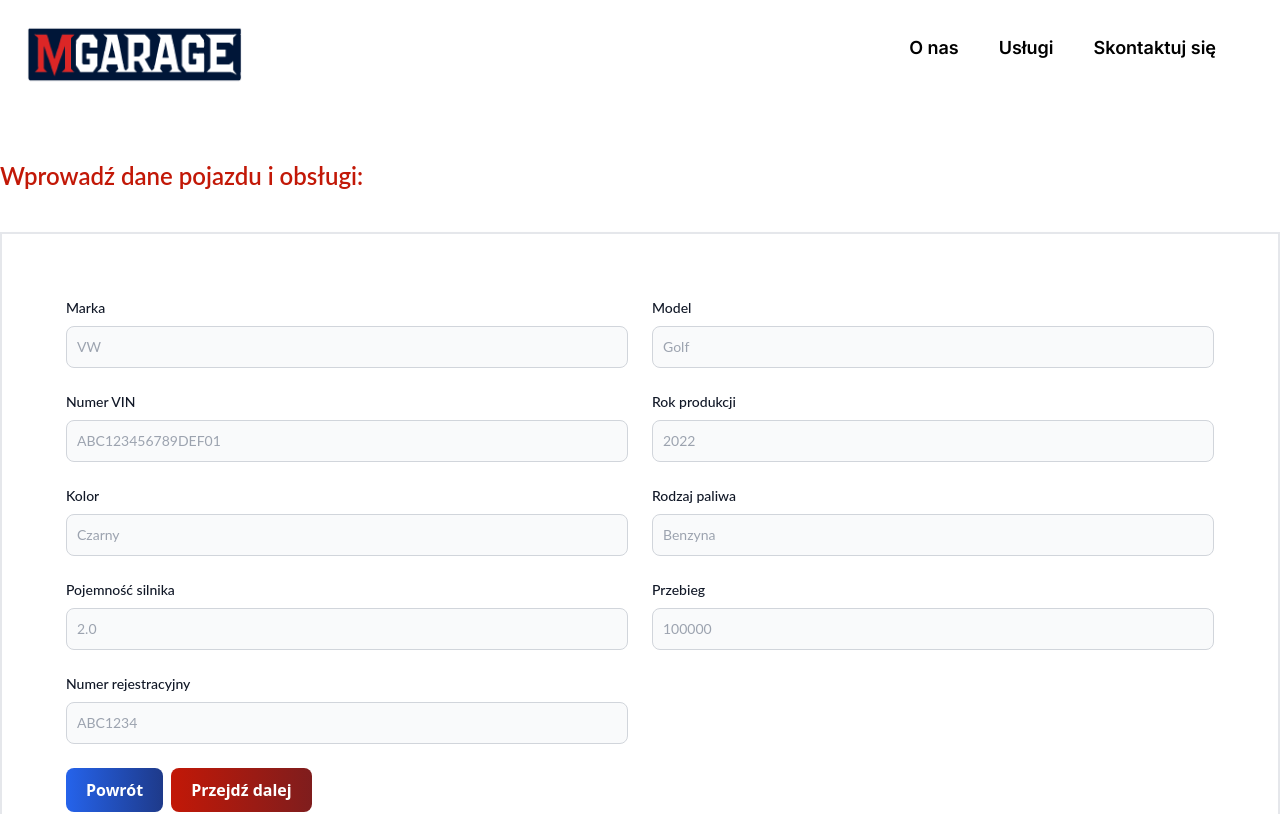
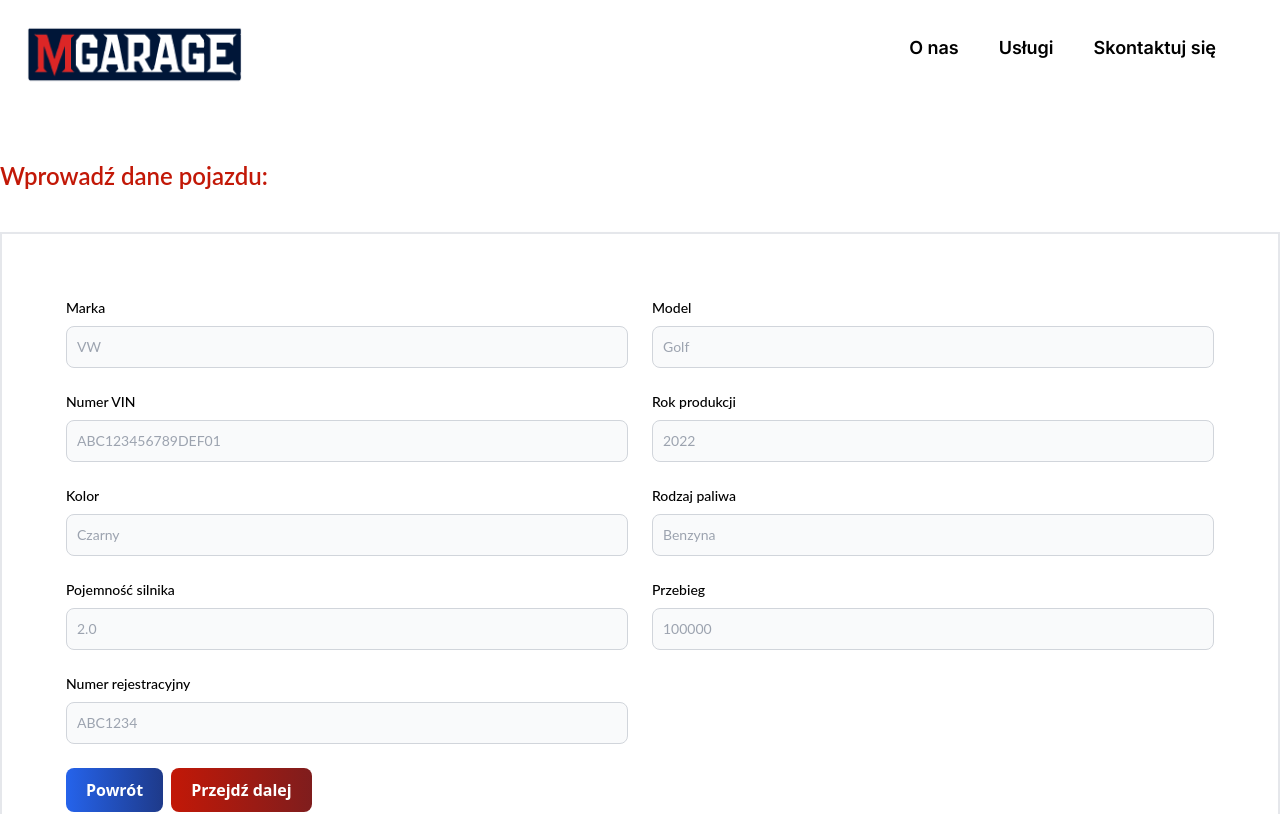
Before and after one commit to mg300/mgarage, a Next.js app: page /book/vehicle in a window 1280 px wide. Shown: the top 814 px of the page. Built offline with nearby package versions, Linux system fonts and the light colour scheme.

Commit message:
fix: del dark mode

```diff
--- a/src/app/book/vehicle/page.tsx
+++ b/src/app/book/vehicle/page.tsx
@@ -113,19 +113,18 @@
   } = useForm<IVehicle>();
   return (
     <div className="min-h-screen pt-40 font-body  mx-auto max-w-[80rem] ">
-      <p className="text-logo font-semibold text-2xl mb-10">Wprowadź dane pojazdu i obsługi:</p>
+      <p className="text-logo font-semibold text-2xl mb-10">Wprowadź dane pojazdu:</p>
       <div className="relative p-16 border-2 border-solid border-gray-200 shadow-lg min-h-[40rem] mb-20">
         <form onSubmit={handleSubmit((data) => console.log(data))}>
           <div className="grid gap-6 mb-6 md:grid-cols-2">
             {data.map((input) => (
               <div key={input.id}>
-                <label htmlFor={input.id} className="block mb-2 text-sm font-medium text-gray-900 dark:text-white">
+                <label htmlFor={input.id} className="block mb-2 text-sm font-medium text-gray-90">
                   {input.label}
                 </label>
                 <input
                   type="text"
                   id={input.id}
-                  key={input.id}
                   {...register(input.id, {
                     required: input.required && "This field is required",
                     minLength: input.minLength,
@@ -137,7 +136,7 @@
                         }
                       : undefined,
                   })}
-                  className="bg-gray-50 border border-gray-300 text-gray-900 text-sm rounded-lg focus:ring-blue-500 focus:border-blue-500 block w-full p-2.5 dark:bg-gray-700 dark:border-gray-600 dark:placeholder-gray-400 dark:text-white dark:focus:ring-blue-500 dark:focus:border-blue-500"
+                  className="bg-gray-50 border border-gray-300 text-gray-900 text-sm rounded-lg focus:ring-blue-500 focus:border-blue-500 block w-full p-2.5"
                   placeholder={input.placeholder}
                 />
               </div>
@@ -148,9 +147,11 @@
               Powrót
             </Button>
           </Link>
-          <Button type="submit" color="red">
-            Przejdź dalej
-          </Button>
+          <Link href="/book/vehicle/aditional">
+            <Button type="submit" color="red">
+              Przejdź dalej
+            </Button>
+          </Link>
         </form>
       </div>
     </div>
```
